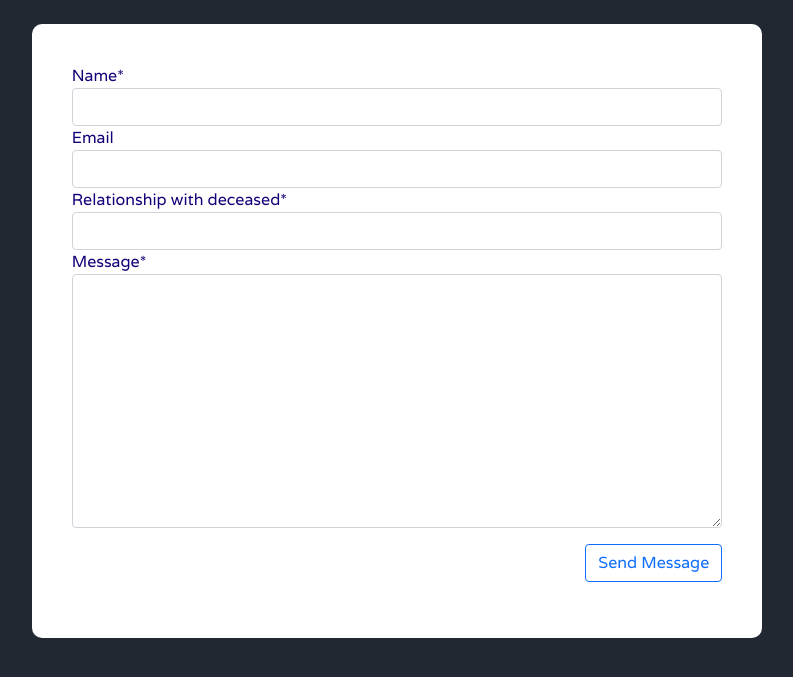
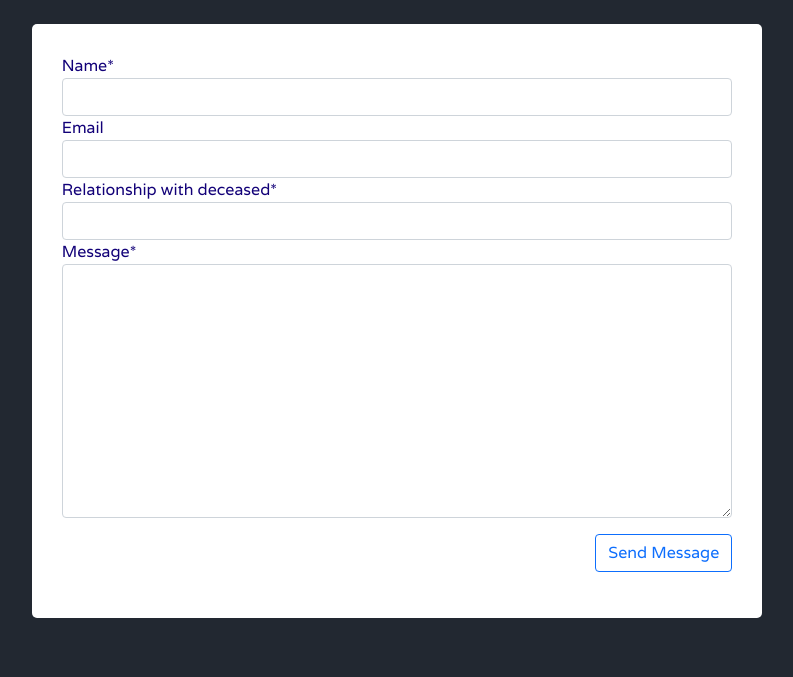
Before and after one commit to frankiemutiso/condole, a Django app: page / in a window 1280 px wide. Shown: the part 56-733 px from the top of the page, without its empty margins (243-1036 px from the left). Run offline with Django 3.2, Linux system fonts and the light colour scheme; some libraries are stand-ins or nearby versions.

Commit message:
STYLE CHANGES

```diff
--- a/condole/static/condole/style.css
+++ b/condole/static/condole/style.css
@@ -21,8 +21,8 @@ body{
 .create > form{
     background: white;
     color: #120078;
-    padding: 40px;
-    border-radius: 10px;
+    padding: 30px;
+    border-radius: 5px;
     margin-bottom: 10px;
 }
 
```
